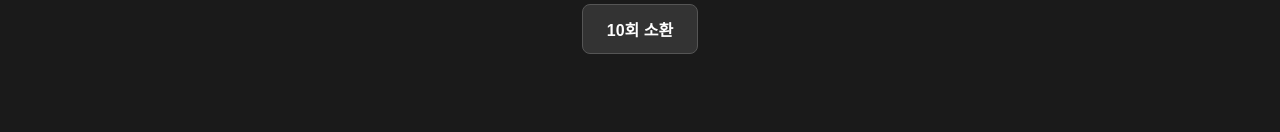
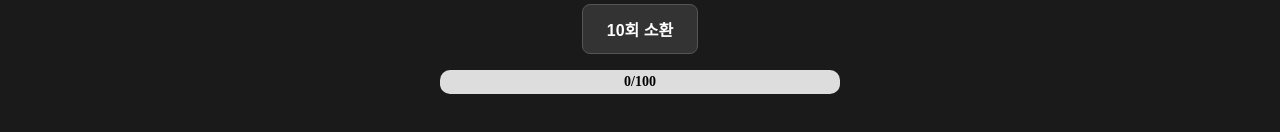
Before and after one commit to Dongsusin/SavenKnight, a React (Vite) app: page /summon in a window 1280 px wide. Shown: the part 168-300 px from the top of the page. Built offline with nearby package versions, Linux system fonts and the light colour scheme.

Commit message:
100회 확정 소환 기능 추가

```diff
--- a/src/pages/SummonSimulation.css
+++ b/src/pages/SummonSimulation.css
@@ -107,6 +107,39 @@
   }
 }
 
+.progress-container {
+  width: 100%;
+  max-width: 400px;
+  background-color: #ddd;
+  border-radius: 10px;
+  overflow: hidden;
+  margin: 16px auto;
+  height: 24px;
+  position: relative;
+}
+
+.progress-bar {
+  height: 100%;
+  background-color: #4caf50;
+  width: 0%;
+  transition: width 0.3s ease-in-out;
+}
+
+.progress-text {
+  position: absolute;
+  top: 0;
+  left: 0;
+  right: 0;
+  bottom: 0;
+  display: flex;
+  justify-content: center;
+  align-items: center;
+  font-weight: bold;
+  color: black;
+  font-size: 14px;
+  pointer-events: none;
+}
+
 @media (max-width: 426px) {
   .summon-title {
     font-size: 1.5rem;
--- a/src/pages/SummonSimulation.jsx
+++ b/src/pages/SummonSimulation.jsx
@@ -18,30 +18,41 @@ function getRandomHeroByGrade(grade) {
   return candidates[Math.floor(Math.random() * candidates.length)];
 }
 
-function summonTenHeroes() {
+function summonTenHeroes(guaranteedS = false) {
   const results = [];
-  for (let i = 0; i < 10; i++) {
+
+  for (let i = 0; i < 9; i++) {
     const grade = getGradeByProbability();
     const hero = getRandomHeroByGrade(grade);
     if (hero) results.push({ ...hero, flipped: false });
   }
+
+  const lastGrade = guaranteedS ? "S" : getGradeByProbability();
+  const lastHero = getRandomHeroByGrade(lastGrade);
+  if (lastHero) results.push({ ...lastHero, flipped: false });
+
   return results;
 }
 
 export default function SummonSimulation() {
   const [summonedHeroes, setSummonedHeroes] = useState([]);
   const [pendingHeroes, setPendingHeroes] = useState([]);
+  const [summonCount, setSummonCount] = useState(0); // 0 ~ 9
 
   const handleSummon = () => {
     setSummonedHeroes((prev) =>
       prev.map((hero) => ({ ...hero, flipped: false }))
     );
 
-    const newHeroes = summonTenHeroes();
+    const guaranteedS = summonCount >= 9;
+    const newHeroes = summonTenHeroes(guaranteedS);
+
+    const hasSGrade = newHeroes.some((hero) => hero.grade === "S");
+
     setPendingHeroes(newHeroes);
-
     setTimeout(() => {
       setSummonedHeroes(newHeroes);
+      setSummonCount((prev) => (hasSGrade ? 0 : prev + 1));
     }, 400);
   };
 
@@ -51,12 +62,24 @@ export default function SummonSimulation() {
     );
   };
 
+  const progressPercent = (summonCount / 10) * 100;
+  const currentProgress = summonCount * 10;
+
   return (
     <div className="summon-page page">
       <h2 className="summon-title">소환 시뮬레이션</h2>
       <button className="summon-button" onClick={handleSummon}>
         10회 소환
       </button>
+
+      <div className="progress-container">
+        <div
+          className="progress-bar"
+          style={{ width: `${progressPercent}%` }}
+        />
+        <div className="progress-text">{`${currentProgress}/100`}</div>
+      </div>
+
       <div className="card-grid">
         {summonedHeroes.map((hero, idx) => (
           <div
```
